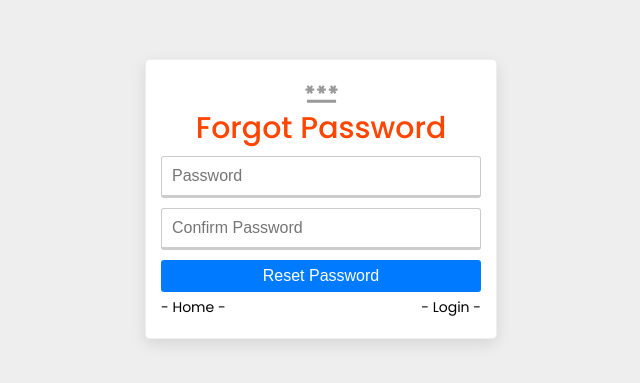
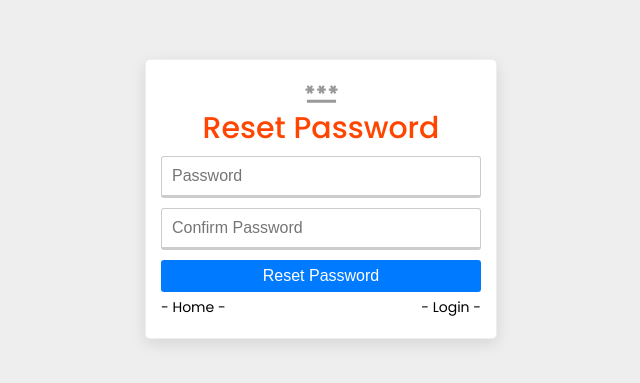
Before and after one commit to Aldo-Portillo-Full-Stack-Projects/pinvent, a React (Create React App) app in the folder client/: page /resetpassword/1 in a window 1280 px wide. Shown: the part 121-504 px from the top of the page, without its empty margins (319-959 px from the left). Built offline with nearby package versions, Linux system fonts and the light colour scheme; no server answers.

Commit message:
Add functionality to Reset page

```diff
--- a/client/src/pages/auth/Reset.js
+++ b/client/src/pages/auth/Reset.js
@@ -2,9 +2,57 @@ import React from 'react'
 import styles from "./auth.module.scss"
 import { MdPassword} from "react-icons/md"
 import Card from "../../components/card/Card"
-import {Link } from 'react-router-dom'
+import {Link, useParams, useNavigate} from 'react-router-dom'
+import {toast} from 'react-toastify'
+import { resetPassword } from '../../services/authService'
+
+const initialState = {
+  password: "",
+  password2: "",
+}
 
 export default function Reset() {
+
+  const [formData, setFormData] = React.useState(initialState)
+  const { password, password2 } = formData
+
+  const { resetToken } = useParams();
+
+  const navigate = useNavigate()
+
+  const handleInputChange = (e) => {
+    const {name, value} = e.target;
+    setFormData({...formData, [name]: value})
+  }
+
+  const reset = async (e) => {
+    e.preventDefault();
+
+    if(!password || !password2){
+      return toast.error("Please fill in all fields")
+    }
+    if(password.length < 6){
+      return toast.error("Password must be greater than 6 characters")
+    }
+
+    if(password !== password2){
+      return toast.error("Passwords do not match")
+    }
+
+    const userData = {
+      password,
+      password2
+    }
+
+    try {
+      const data = await resetPassword(userData, resetToken);
+      return toast.success("Password updated")
+    } catch (err) {
+      console.log(err.message)
+    }
+
+  }
+
   return (
     <div className={`container ${styles.auth}`}>
       <Card>
@@ -12,11 +60,11 @@ export default function Reset() {
           <div className='--flex-center'>
             <MdPassword size={35} color="#999" />
           </div>
-          <h2>Forgot Password</h2>
+          <h2>Reset Password</h2>
 
-          <form>
-            <input type="password" placeholder='Password' required name="password" />
-            <input type="password" placeholder='Confirm Password' required name="confirmPassword" />
+          <form onSubmit={reset}>
+            <input type="password" placeholder='Password' required name="password" value={password} onChange={handleInputChange}/>
+            <input type="password" placeholder='Confirm Password' required name="password2" value={password2} onChange={handleInputChange}/>
             <button type="submit" className='--btn --btn-primary --btn-block'>Reset Password</button>
             <div className={styles.links}>
               <Link to="/">- Home -</Link>
```
